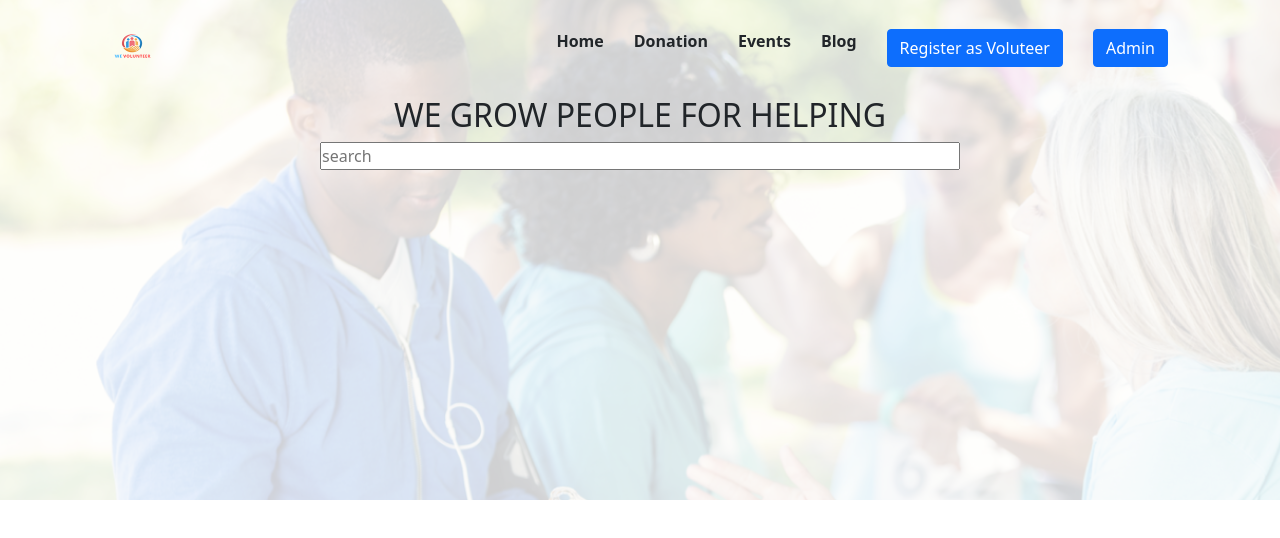
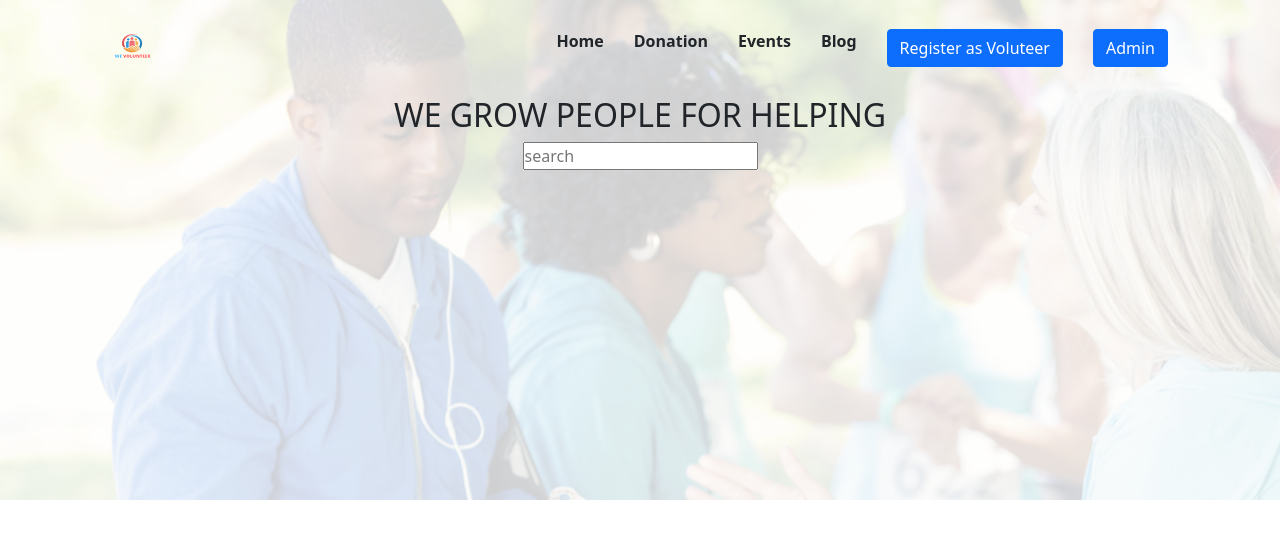
Before and after one commit to kamrul-dev/we-volunteer-react-client, a React (Create React App) app: page / in a window 1280 px wide. Shown: the top 538 px of the page. Built offline with nearby package versions, Linux system fonts and the light colour scheme.

Commit message:
banner content center

```diff
--- a/src/Pages/Home/banner/banner.js
+++ b/src/Pages/Home/banner/banner.js
@@ -6,9 +6,11 @@ const Banner = () => {
     return (
         <div className='hero-banner'>
             <NavBar></NavBar>
-            <div className='text-center'>
+            <div className='d-flex flex-column align-items-center'>
                 <h2 className=''>WE GROW PEOPLE FOR HELPING</h2>
-                <input className='w-50' type="text" name="" id="" placeholder='search' />
+                <div>
+                    <input className='' type="text" name="" id="" placeholder='search' />
+                </div>
             </div>
         </div>
     );
```
